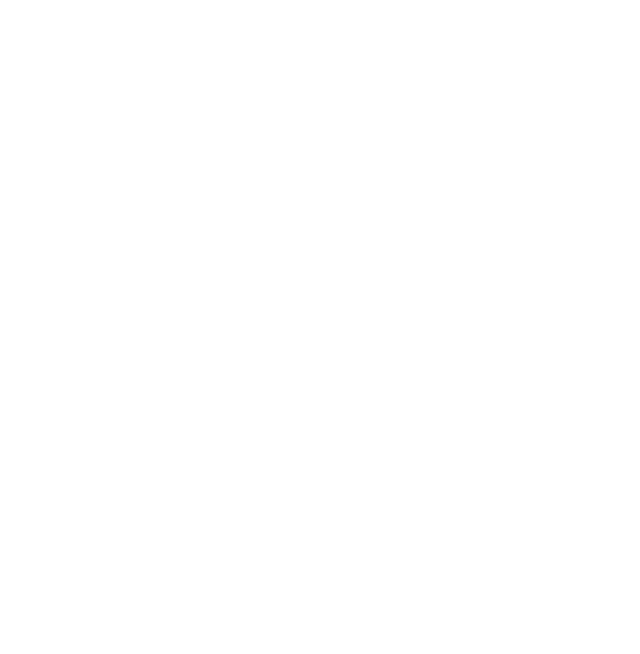
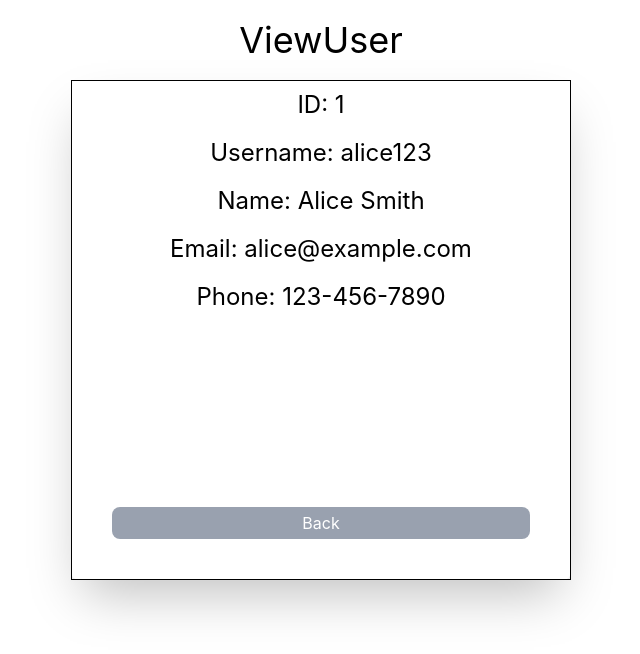
Before and after one commit to ralphreevencarandang/react-crud, a React (Vite) app: page /view/1 in a window 1280 px wide. Before the commit this address had no page. Shown: the top 654 px of the page, without its empty margins (319-959 px from the left). Built offline with nearby package versions, Linux system fonts and the light colour scheme; data requests are answered from the project's data file.

Commit message:
View User Function

```diff
--- a/src/App.jsx
+++ b/src/App.jsx
@@ -14,7 +14,7 @@
               <Route path='/' element={<Home/>}/>
               <Route path='/create' element={<CreateUser/>}/>
               <Route path='/update' element={<UpdateUser/>}/>
-              <Route path='/view' element={<ViewUser/>}/>
+              <Route path='/view/:id' element={<ViewUser/>}/>
 
           </Routes>
       </BrowserRouter>
--- a/src/pages/Home.jsx
+++ b/src/pages/Home.jsx
@@ -54,7 +54,7 @@
                                 <td className="px-4 py-2">{d.email}</td>
                                 <td className="px-4 py-2">{d.phone}</td>
                                 <td className="flex justify-center items-center gap-3 px-4 py-2">
-                                    <Link className="bg-blue-300 text-white px-2 rounded-lg">View</Link>
+                                    <Link to={`/view/${d.id}`} className="bg-blue-300 text-white px-2 rounded-lg">View</Link>
                                     <Link className="bg-yellow-300 text-white px-2 rounded-lg">Edit</Link>
                                     <Link className="bg-red-300 text-white px-2 rounded-lg">Delete</Link>
                                 </td>
--- a/src/pages/ViewUser.jsx
+++ b/src/pages/ViewUser.jsx
@@ -1,8 +1,53 @@
+import { useParams } from "react-router";
+import Button from "../component/Button";
+import { useNavigate } from "react-router";
+import { useEffect, useState } from "react";
+import axios from "../axios";
+
 const ViewUser = ()=>{
+    const [error, setError] = useState('');
+    const {id} = useParams();
+    const [data, setData] = useState([]);
+    const navigate = useNavigate();
+
+    useEffect(()=>{
+        const fetchUser = async ()=>{
+            try {
+                const res = await axios.get(`/users/${id}`)
+                console.log(res.data)
+                setData(res.data)
+            }catch(error){
+                console.log('Failed to fetch user', error)
+                setError(error);
+            }
+        }
+        fetchUser();
+
+    }, []);
+
     return (
-        <>
-            <h1>ViewUser</h1>
-        </>
+        <section className="flex flex-col justify-center items-center w-screen px-5">
+            <h1 className="text-4xl p-5">ViewUser</h1>
+
+            <div className=" max-w-[500px] max-h-[500px] w-full h-screen rounded-lg shadow-2xl">
+                <div className="h-full border-1 flex flex-col justify-between">
+
+                    <div>
+                        <p className="text-center text-2xl py-2">ID: {data.id}</p>
+                        <p className="text-center text-2xl py-2">Username:  {data.username}</p>
+                        <p className="text-center text-2xl py-2">Name:  {data.name}</p>
+                        <p className="text-center text-2xl py-2">Email:  {data.email}</p>
+                        <p className="text-center text-2xl py-2">Phone:  {data.phone}</p>
+                    </div>
+
+                    <div className="px-10 my-10 ">
+                        <Button label='Back' backgroundColor="bg-gray-400" onClick={()=> navigate('/')}/>
+                    </div>
+                </div>
+
+
+            </div>
+        </section>
     );
 }
 
```
